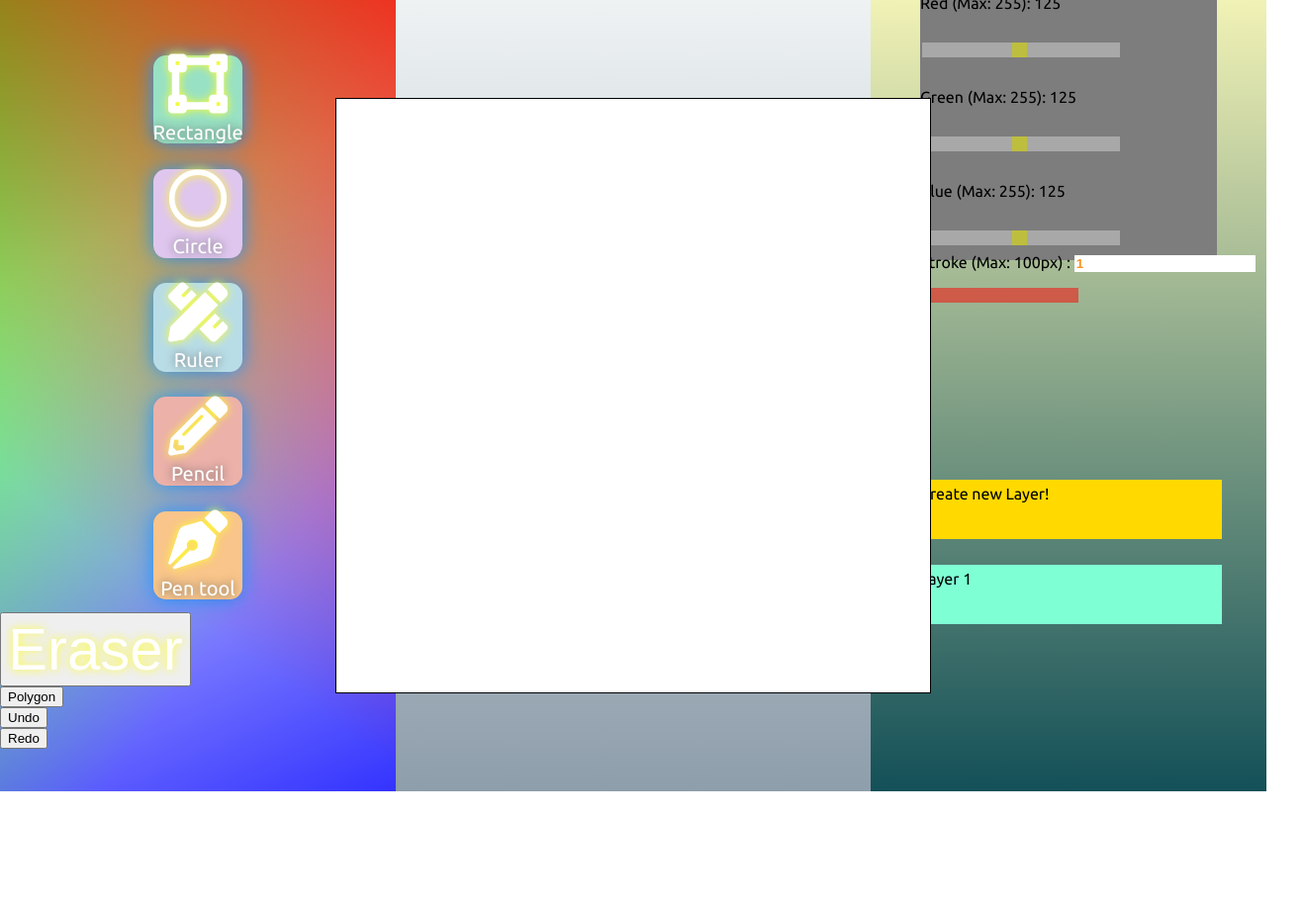
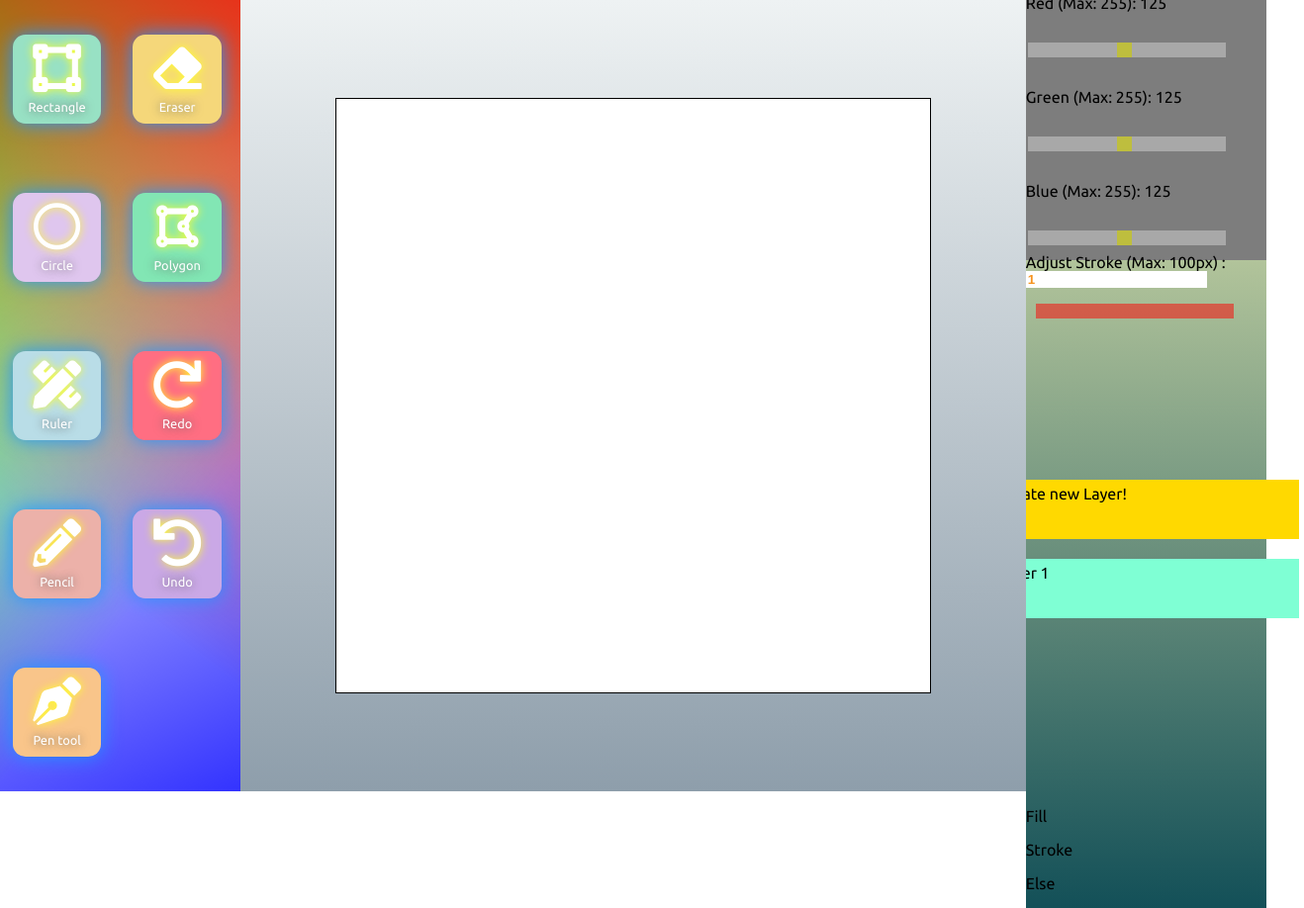
Before and after one commit to matthew-leee/Group4Canvas, a plain HTML site: page index.html in a window 1280 px wide. Shown: the whole page at 99% size, 1318 px wide, since content can reach past the window. Before the commit the page ends 800 px from the top, so only its background shows below. Drawn offline with nearby package versions, Linux system fonts and the light colour scheme.

Commit message:
sidebar function btn fixed

```diff
--- a/index.html
+++ b/index.html
@@ -49,21 +49,45 @@
                     <p>Pen tool</p>
                 </div>
             </div>
-            <div class="eraser">
-                <button class="drop" id="eraser">Eraser</button>
+            <div class="button eraser">
+                <div class="buttonContent">
+                    <i class="drop fas fa-eraser" id="eraser"></i>
+                    <p>Eraser</p>
+                </div>
             </div>
-            <div class="polygon">
-                    <button class="polygon" id="drawPolygon">Polygon</button>
+            <div class="button polygon">
+                <div class="buttonContent">
+                    <i class="drop fas fa-draw-polygon" id="drawPolygon"></i>
+                    <p>Polygon</p>
+                </div>
             </div>
-            <div class="undo">
-                    <button class="undo" id="undo">Undo</button>
+            <div class="button redo">
+                <div class="buttonContent">
+                    <i class="drop fas fa-redo" id="redo"></i>
+                    <p>Redo</p>
+                </div>
             </div>
-            <div class="redo">
-                    <button class="redo" id="redo">Redo</button>
+            <div class="button undo">
+                <div class="buttonContent">
+                    <i class="drop fas fa-undo" id="undo"></i>
+                    <p>Undo</p>
+                </div>
             </div>
+
         </div>
 
         <div class="style">
+            <div class="stylePanel">
+                <div class="fillPanel">
+                    <p>Fill</p>
+                </div>
+                <div class="strokePanel">
+                    <p>Stroke</p>
+                </div>
+                <div class="elsePanel">
+                    <p>Else</p>
+                </div>
+            </div>
             <div class="fill">
                 <!-- <button class="style" id="styleFill">Fill</button> -->
                 <div class="dropDown" id="slideFill">
@@ -151,12 +175,12 @@
             currentFunction = new DrawingPolygon(contextReal, contextDraft);
         })
 
-        $('#undo').on('click', function() {
-        cUndo();
+        $('#undo').on('click', function () {
+            cUndo();
         });
 
-    $('#redo').on('click', function() {
-        cRedo();
+        $('#redo').on('click', function () {
+            cRedo();
         });
 
     </script>
--- a/trial.css
+++ b/trial.css
@@ -23,26 +23,33 @@ body{
 
 .buttons {
     grid-area: a;
-    display: flex;
+    display: grid;
     position: relative;
-    width: 400px;
+    width: 19vw;
     height: 100vh;
-    flex-direction: column;
-    justify-content: center;
     background: linear-gradient(217deg, rgba(255,0,0,.8), rgba(255,0,0,0) 70.71%),
             linear-gradient(127deg, rgba(0,255,0,.8), rgba(0,255,0,0) 70.71%),
             linear-gradient(336deg, rgba(0,0,255,.8), rgba(0,0,255,0) 70.71%);
+    display: grid;
+    grid-template-columns: 1fr 1fr;
+    grid-template-rows: repeat(5, 1fr);
+    grid-template-areas:
+    "a1 a6"
+    "a2 a7"
+    "a3 a8"
+    "a4 a9"
+    "a5 a0";
 }
 
 .button {
     width: 7vw;
     height: 7vw;
-    margin-top: 1vw;
-    margin-bottom: 1vw;
+    margin: 1vw 1vw 1vw 1vw;
     cursor: pointer;
     display: flex;
     align-self: center;
     flex-direction: column;
+    flex-wrap: wrap;
     justify-content: center;
     align-items: center;
     border-radius: 1vw;
@@ -54,7 +61,7 @@ body{
 }
 
 .drop {
-    font-size: 60px;
+    font-size: 3.8vw;
     color: white;
     text-decoration: none;
     margin: auto;
@@ -62,7 +69,7 @@ body{
 }
 
 .buttonContent > p {
-    font-size: 20px;
+    font-size: 1vw;
     color: white;
     padding: 0;
     margin-top: 0.5vw;
@@ -70,14 +77,19 @@ body{
     text-shadow: 0 0 10px rgb(100,100,100);
 }
 
-.drawRect{background-color: rgb(152,225,196)}
-.drawCircle{background-color: rgb(223,198,238)}
-.drawStLine{background-color: rgb(185,221,231)}
-.drawLine{background-color: rgb(236,177,169)}
-.drawPen{background-color: rgb(249,197,138)}
+.drawRect{grid-area: a1; background-color: rgb(152,225,196)}
+.drawCircle{grid-area: a2; background-color: rgb(223,198,238)}
+.drawStLine{grid-area: a3; background-color: rgb(185,221,231)}
+.drawLine{grid-area: a4; background-color: rgb(236,177,169)}
+.drawPen{grid-area: a5; background-color: rgb(249,197,138)}
+.eraser{grid-area: a6; background-color: rgb(245,215,122)}
+.polygon{grid-area: a7; background-color: rgb(130,230,180)}
+.redo{grid-area: a8; background-color: rgb(255,110,130)}
+.undo{grid-area: a9; background-color: rgb(202,168,230)}
 
 .canvasBox {
     grid-area: b;
+    width: 62vw;
     height: 100vh;
     display: flex;
     justify-content: center;
@@ -101,7 +113,7 @@ canvas {
 .style {
     grid-area: c;
     display: grid;
-    grid-template-columns: 400px;
+    grid-template-columns: 19vw;;
     grid-template-rows: 30vh 30vh 40vh;
     grid-template-areas:
     "d"
@@ -179,7 +191,7 @@ canvas {
 
 ul {
     list-style-type: none;
-    margin: 10pxs;
+    margin: 10px;
     padding: 0;
     margin-bottom: 10px;
 }
```
Also changed, not shown: canvas-common.js (+0 -38 lines), 1 other file.
